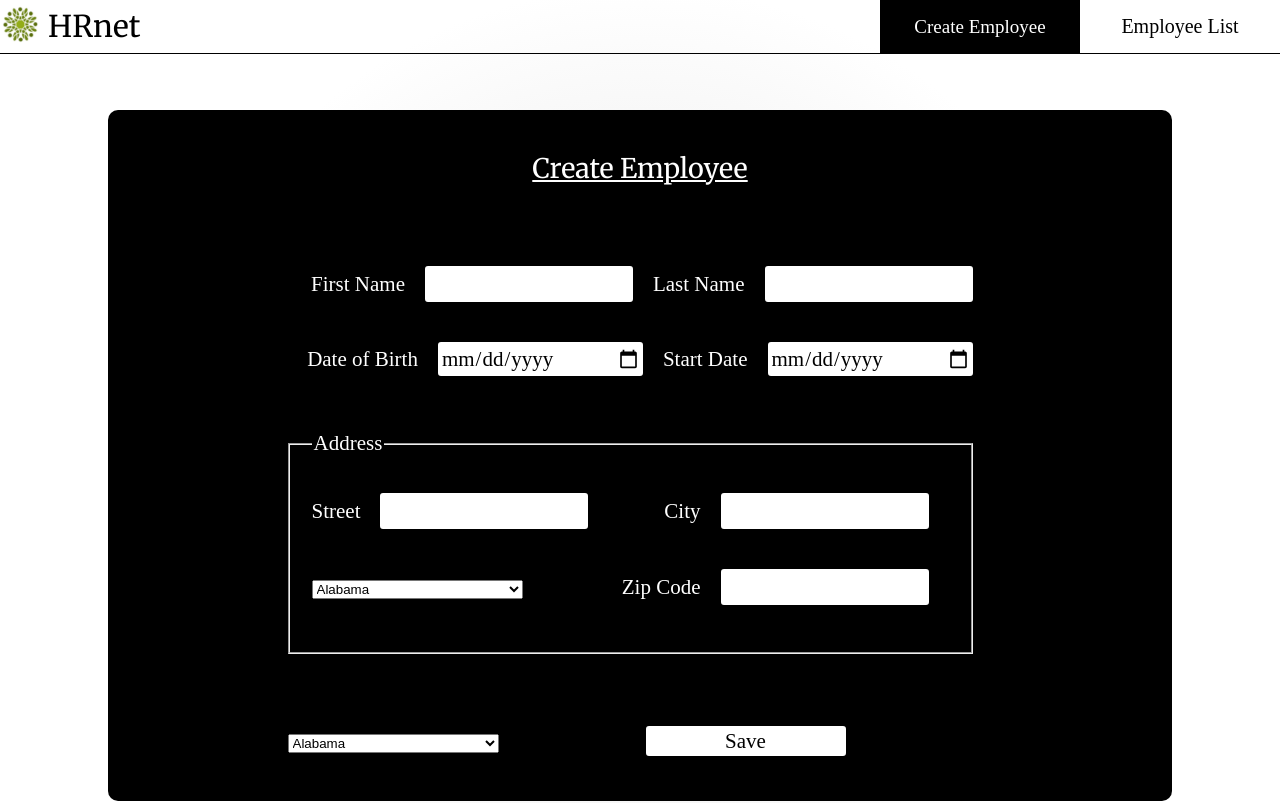
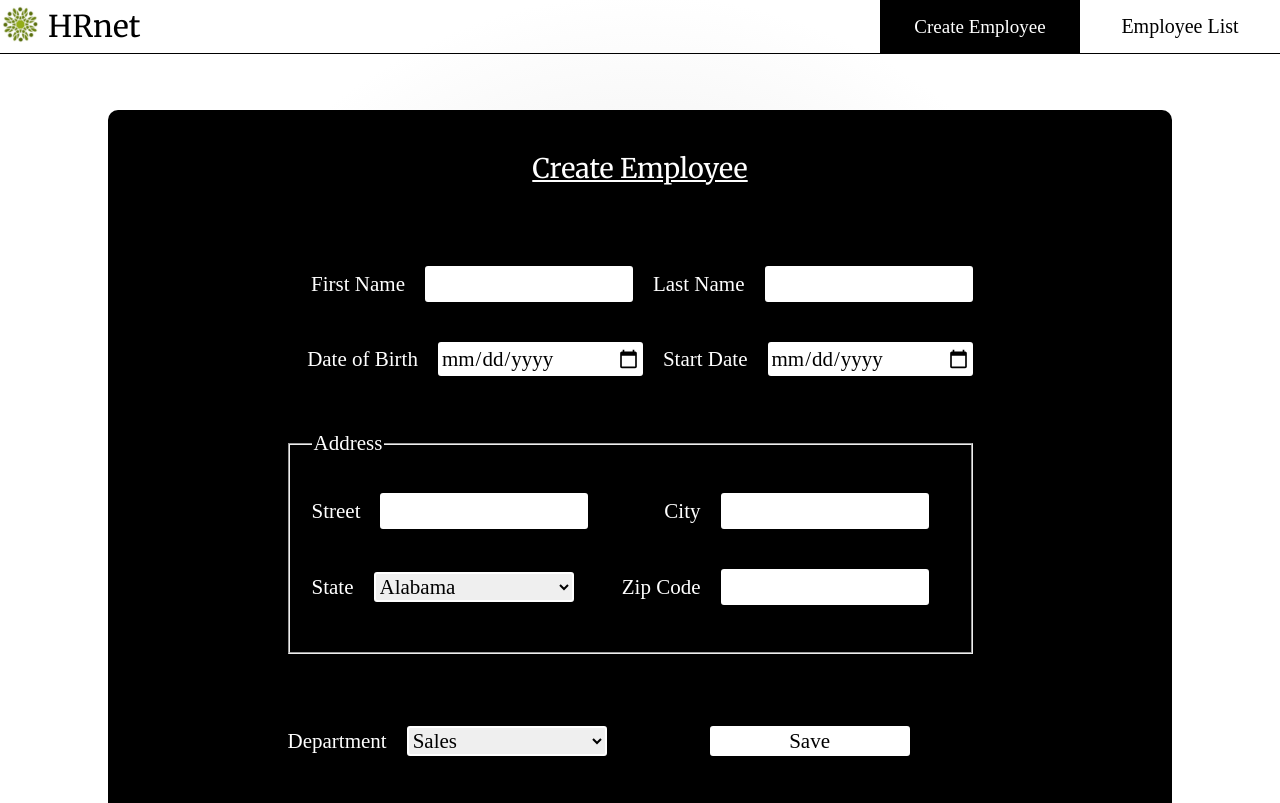
Before and after one commit to RachidBoubekeur-dev/HRnet, a React (Create React App) app: page / in a window 1280 px wide. Shown: the top 803 px of the page. Built offline with nearby package versions, Linux system fonts and the light colour scheme; a web font is replaced by a local one.

Commit message:
:hammer: development script add all fields select in Dropdowns component smart

```diff
--- a/src/components/dumb/Dropdowns/index.jsx
+++ b/src/components/smart/Dropdowns/index.jsx
@@ -2,10 +2,10 @@ import { useRef } from 'react';
 import PropTypes from 'prop-types';
 
 /**
- * Dropdowns component dumb
+ * Dropdowns component smart
  */
 const Dropdowns = (props) => {
-    const refState = useRef();
+    const select = useRef();
     const stateDropdowns = [
         {
             name: 'Alabama',
@@ -245,33 +245,71 @@ const Dropdowns = (props) => {
         },
     ];
 
+    const arrayDepartment = [
+        'Sales',
+        'Marketing',
+        'Engineering',
+        'Human Resources',
+        'Legal',
+    ];
+
     /**
      * America states list table
      */
-    const VerifState = () => {
-        if (refState.current.value.length === 2) {
-            refState.current.style.border = '2px solid green';
-            props.setValidState(true);
-            props.setValueState(refState.current.value);
-        } else {
-            refState.current.style.border = '2px solid red';
-            props.setValidState(false);
-            props.setValueState('');
+    const VerifSelect = () => {
+        switch (props.control) {
+            case 'state':
+                if (select.current.value.length === 2) {
+                    select.current.style.border = '2px solid green';
+                    props.setValid(true);
+                    props.setValue(select.current.value);
+                } else {
+                    select.current.style.border = '2px solid red';
+                    props.setValid(false);
+                    props.setValue('');
+                }
+                break;
+            case 'department':
+                const valueExist = arrayDepartment.indexOf(select.current.value);
+                if (valueExist !== -1) {
+                    select.current.style.border = '2px solid green';
+                    props.setValid(true);
+                    props.setValue(select.current.value);
+                } else {
+                    select.current.style.border = '2px solid red';
+                    props.setValid(false);
+                    props.setValue('');
+                }
+                break;
+            default:
+                break;
         }
     };
 
     return (
-        <select name="state" id="state" ref={refState} onChange={VerifState}>
-            {stateDropdowns.map((state, key) => (
-                <option key={key} value={state.abbreviation}>
-                    {state.name}
-                </option>
-            ))}
-        </select>
+        <div>
+            <label htmlFor={props.id}>{props.label}</label>
+            <select id={props.id} ref={select} onChange={VerifSelect}>
+                {props.control === 'state' ? (
+                    stateDropdowns.map((state, key) => (
+                    <option key={key} value={state.abbreviation}>
+                        {state.name}
+                    </option>
+                ))) : (
+                    arrayDepartment.map((department, key) => (
+                    <option key={key} value={department}>
+                        {department}
+                    </option>
+                )))}
+            </select>
+        </div>
     );
 };
 
 Dropdowns.propTypes = {
+    control: PropTypes.string.isRequired,
+    id: PropTypes.string.isRequired,
+    label: PropTypes.string.isRequired,
     setValidState: PropTypes.func.isRequired,
     setValueState: PropTypes.func.isRequired,
 };
--- a/src/components/smart/FormAddEmployee/index.jsx
+++ b/src/components/smart/FormAddEmployee/index.jsx
@@ -2,7 +2,7 @@ import { useState } from 'react';
 import { useDispatch } from 'react-redux';
 import { add } from '../../../slice/Employee';
 import Input from '../../smart/Input';
-import Dropdowns from '../../dumb/Dropdowns';
+import Dropdowns from '../../smart/Dropdowns';
 import { Modal } from '../../dumb/Modal';
 import './formAddEmployee.css';
 
```
